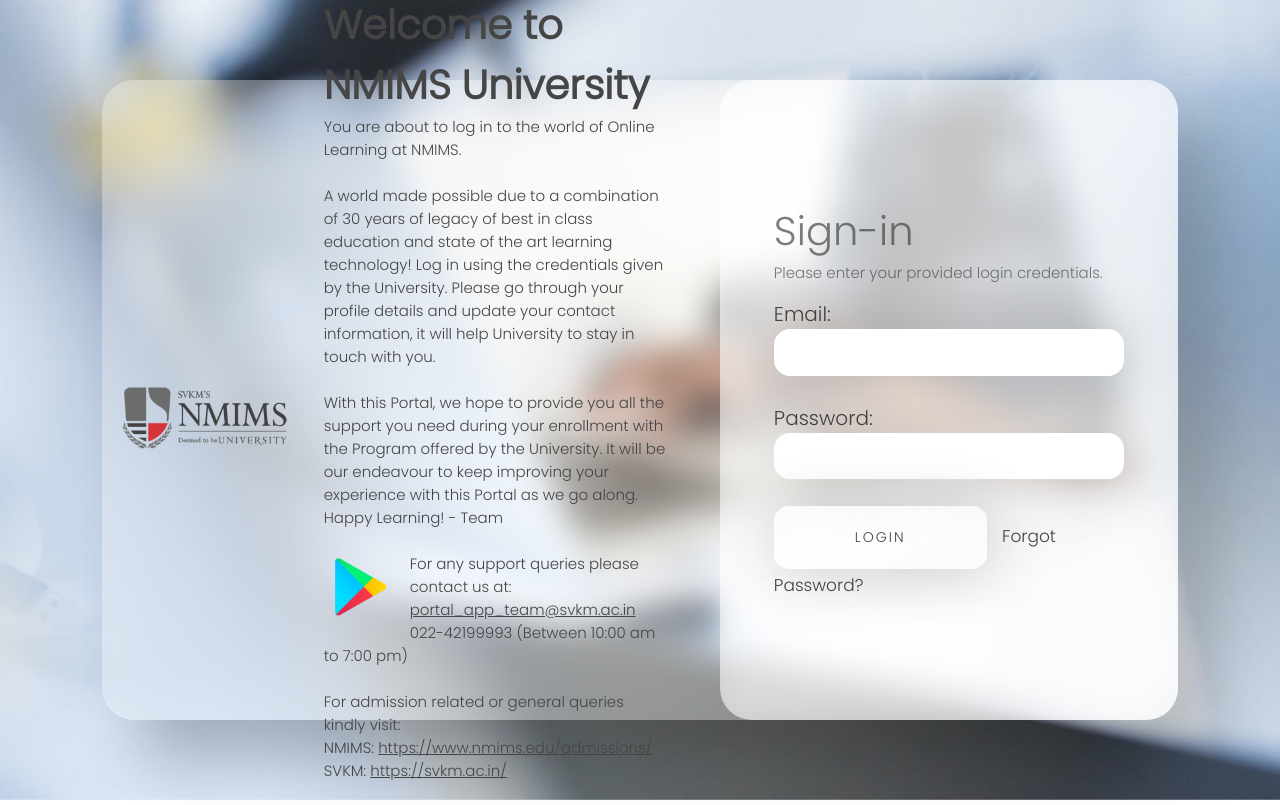
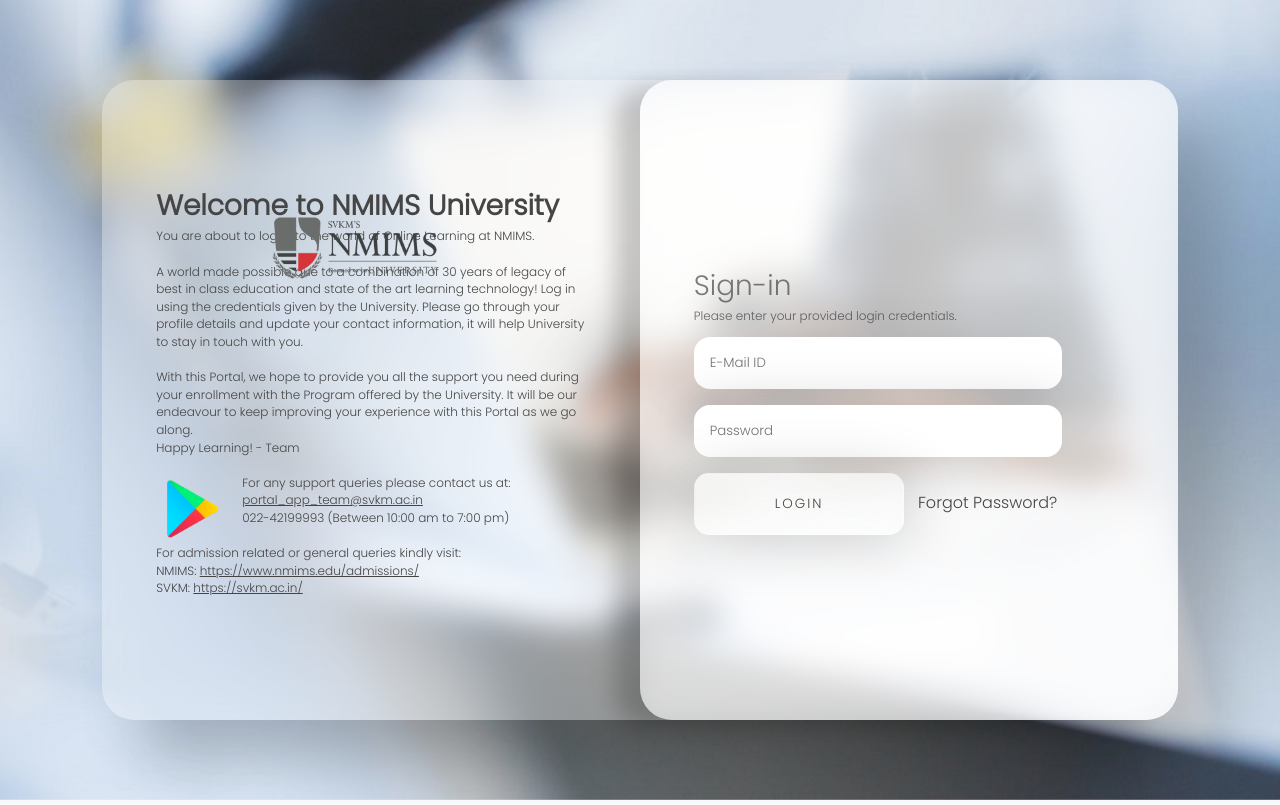
Before and after one commit to itsaniketdubey/portal_remake, a Django app: page / in a window 1280 px wide. Run offline with Django 3.2, Linux system fonts and the light colour scheme.

Commit message:
fixed login ui

```diff
--- a/dashboard/static/dashboard.css
+++ b/dashboard/static/dashboard.css
@@ -181,7 +181,7 @@ label {
     width: 8rem;
     text-decoration: none;
     border-radius: 0.5rem;
-    background: rgb(196, 66, 64);
+    background: #c44240;
     box-shadow: 4px 4px 60px rgba(0, 0, 0, 0.2);
     border: 1px solid rgba(255, 255, 255, 0.1);
     backdrop-filter: blur(2rem);
--- a/login/forms.py
+++ b/login/forms.py
@@ -6,11 +6,11 @@ class UserLoginForm(AuthenticationForm):
         super(UserLoginForm, self).__init__(*args, **kwargs)
 
     username = forms.CharField(widget=forms.TextInput(
-        attrs={'class': 'form-control', 'placeholder': '', 'id': 'hello'}))
+        attrs={'class': 'form-control', 'placeholder': 'E-Mail ID', 'id': 'hello'}))
     password = forms.CharField(widget=forms.PasswordInput(
         attrs={
             'class': 'form-control',
-            'placeholder': '',
+            'placeholder': 'Password',
             'id': 'hi',
         }
 ))
--- a/login/static/login.css
+++ b/login/static/login.css
@@ -35,7 +35,6 @@
     -o-filter: blur(5rem);
     -ms-filter: blur(5rem);
     filter: url(#blur);
-    filter: progid:DXImageTransform.Microsoft.Blur(PixelRadius='90');
     display: flex;
     align-items: center;
     box-shadow: 40px 40px 60px rgba(0, 0, 0, 0.2);
@@ -55,20 +54,20 @@
 }
 
 #container-logo {
-    position: relative;
-    top: 1.1rem;
-    left: 1.1rem;
+    position: absolute;
+    top: 8.5rem;
+    left: 10.5rem;
     height: 4rem;
 }
 
 h1 {
-    font-size: 40px;
+    font-size: 1.75rem;
     z-index: 3;
 }
 
 p {
-    font-size: 15px;
-    line-height: 23px;
+    font-size: 0.75rem;
+    line-height: 1.1rem;
 }
 
 #playstore-logo {
@@ -88,6 +87,7 @@ p {
     background: linear-gradient(to right bottom,
             rgba(255, 255, 255, 0.5),
             rgba(255, 255, 255, 0.5));
+    box-shadow: -26px 7px 23px -1px rgba(0,0,0,0.22);
     backdrop-filter: blur(1rem);
     z-index: 4;
 }
@@ -99,14 +99,19 @@ form h1 {
 
 form p {
     font-weight: 500;
-    opacity: 0.7;
+    opacity: 0.8;
     padding: 0 0 1em 0;
+    z-index: 3;
+}
+
+#email {
+    margin-right: 2.5rem;
 }
 
 form input {
-    width: 350px;
-    padding: 1em;
-    margin-bottom: 2em;
+    width: 23rem;
+    padding: 1rem;
+    margin-bottom: 1rem;
     border: none;
     backdrop-filter: blur(5px);
     box-shadow: 4px 4px 60px rgba(0, 0, 0, 0.2);
@@ -126,7 +131,6 @@ form input[type="password"]:focus {
 
 button {
     display: inline-block;
-
     padding: 20px 80px;
     border: 0;
     text-decoration: none;
@@ -137,7 +141,6 @@ button {
     box-shadow: 4px 4px 60px rgba(0, 0, 0, 0.2);
     border: 1px solid rgba(255, 255, 255, 0.1);
     backdrop-filter: blur(2rem);
-    font-size: 14px;
     letter-spacing: 2px;
     cursor: pointer;
     text-transform: uppercase;
@@ -155,9 +158,9 @@ select:focus {
 }
 
 form a {
-    padding: 10px;
+    font-size: 1rem;
+    padding: 0.5rem;
     text-decoration: none;
-    font-size: 17px;
 }
 
 form a:hover {
--- a/login/templates/login/login.html
+++ b/login/templates/login/login.html
@@ -61,15 +61,16 @@
                         <h1>Sign-in</h1>
                         <p>Please enter your provided login credentials.</p>
                         {% comment %} {{form}} {% endcomment %}
+
                         {{ form.username.errors }}
-                        <label for="{{ form.username.id_for_label }}">Email:</label>
+                        <!-- <label id="email" for="{{ form.username.id_for_label }}">Email:</label> -->
                         {{ form.username }}
-                        <br>
+
                         {{ form.password.errors }}
-                        <label for="{{ form.password.id_for_label }}">Password:</label>
+                        <!-- <label for="{{ form.password.id_for_label }}">Password:</label> -->
                         {{ form.password }}
 
-
+                        <br>
                         <button type="submit">Login</button>
                         <a href="#">Forgot Password?</a>
                     </form>
```
Also changed, not shown: db.sqlite3.
